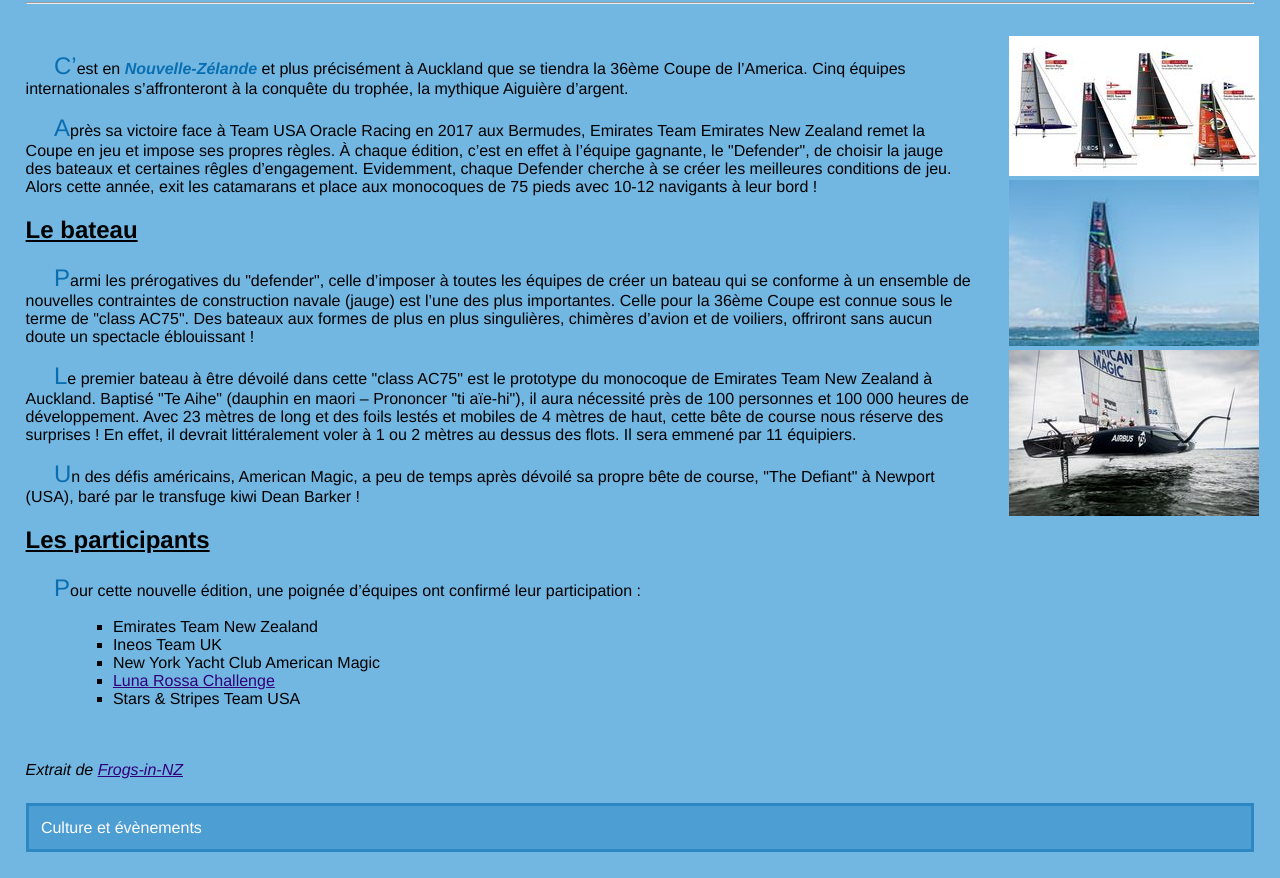
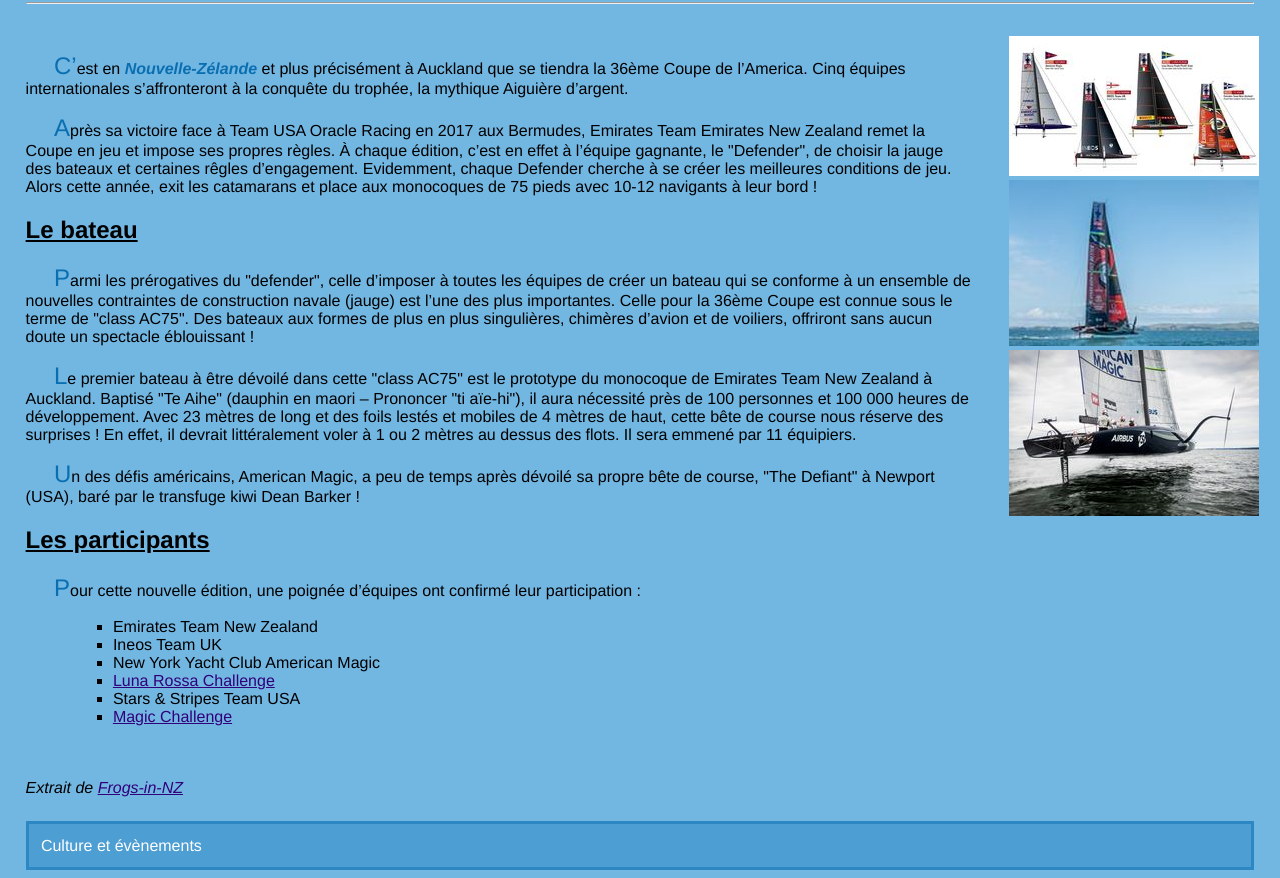
Before and after one commit to Hugo0707/ACwebProjet-, a plain HTML site: page index.html in a window 1280 px wide. Shown: the part 115-993 px from the top of the page. Drawn offline with Linux system fonts and the light colour scheme.

Commit message:
Ajout hyperlien vers American Magic

```diff
--- a/index.html
+++ b/index.html
@@ -48,6 +48,7 @@
 		<li> New York Yacht Club American Magic </li>
 		<li> <a href="./challenger/luna_rossa.html" title="Accès sécurisé au challenger Luna Rossa"> Luna Rossa Challenge </a></li>
 		<li> Stars & Stripes Team USA </li>
+		<li> <a href="./challenger/american_magic.html" title="Accès sécurisé au challenger amagic"> Magic Challenge </a></li>
 	</ul>
   </section>
 
```
